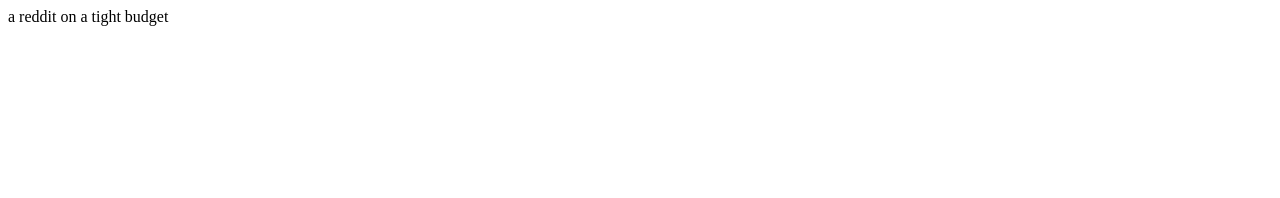
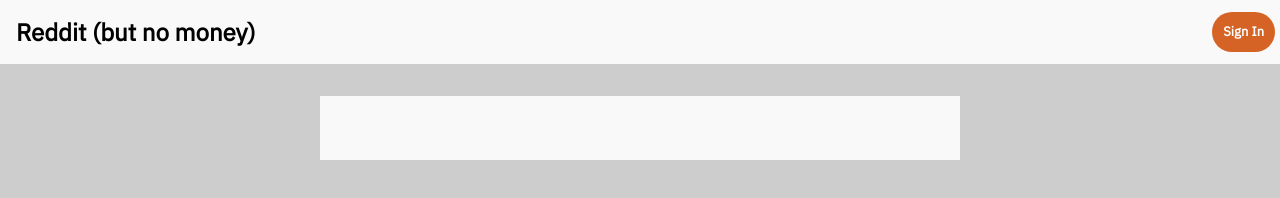
Before and after one commit to CA-G12/Reddit-Aseel, a website: page public/index.html in a window 1280 px wide. Drawn offline with Linux system fonts and the light colour scheme; a web font is replaced by a local one.

Commit message:
added most of main styling

```diff
--- a/public/css/style.css
+++ b/public/css/style.css
@@ -0,0 +1,59 @@
+@import url('https://fonts.googleapis.com/css2?family=Hubballi&family=IBM+Plex+Sans&display=swap');
+*{
+    padding:0;
+    margin:0;
+    box-sizing: border-box;
+    font-family: 'Hubballi', cursive;
+    font-family: 'IBM Plex Sans', sans-serif;
+}
+body{
+    display: flex;
+    flex-direction: column;
+    background-color: rgb(205, 205, 205);
+}
+.header{
+    display: flex;
+    justify-content: space-between;
+    align-items: center;
+    padding:0.3rem;
+    position:fixed;
+    width: 100%;
+    font-size: medium;
+    background-color: rgb(249, 249, 249);
+}
+.logo,.signIn{
+   padding:0.7rem;
+}
+
+.signIn{
+    background-color: rgb(214, 99, 38);
+    color:white;
+    font-size: small;
+    border-radius: 25px;
+}
+
+.show-posts{
+    display: flex;
+    flex-direction: column;
+    align-self: center;
+    width:50%;
+    margin-top: 6rem;
+    padding:2rem;
+    background-color: rgb(249, 249, 249);
+}
+
+.post{
+    display: flex;
+    margin-bottom: 1rem;
+}
+.vote-section{
+    margin-right :1rem;
+    align-self: center;
+}
+.vote{
+    color:grey;
+    cursor: pointer;
+}
+.vote:hover{
+    color:orange;
+}
--- a/public/index.html
+++ b/public/index.html
@@ -4,9 +4,29 @@
     <meta charset="UTF-8">
     <meta http-equiv="X-UA-Compatible" content="IE=edge">
     <meta name="viewport" content="width=device-width, initial-scale=1.0">
+    <link rel="stylesheet" href="css/style.css">
     <title>Reddit</title>
 </head>
-<body>
-    a reddit on a tight budget
+<body id="body">
+    <!-- <section id="add-post-section">
+        <form action="/addPost" method="post" id="add-post-form">
+            <input type="text" name="title" id="title" placeholder="Title">
+            <textarea name="content" id="content" cols="30" rows="10"></textarea>
+            <input type="number" name="author_id" id="author_id" value="2">
+            <button type="submit">submit</button>
+        </form>
+    </section> -->
+    <section class="header">
+        <h1 class="logo">Reddit (but no money)</h1>
+        <section class="header-items">
+            <h2 class="signIn">Sign In</h2>
+        </section>
+    </section>
+
+    <section class="show-posts" id="show-posts">
+
+    </section>
+
+    <script src="./js/app.js"></script>
 </body>
 </html>
```
